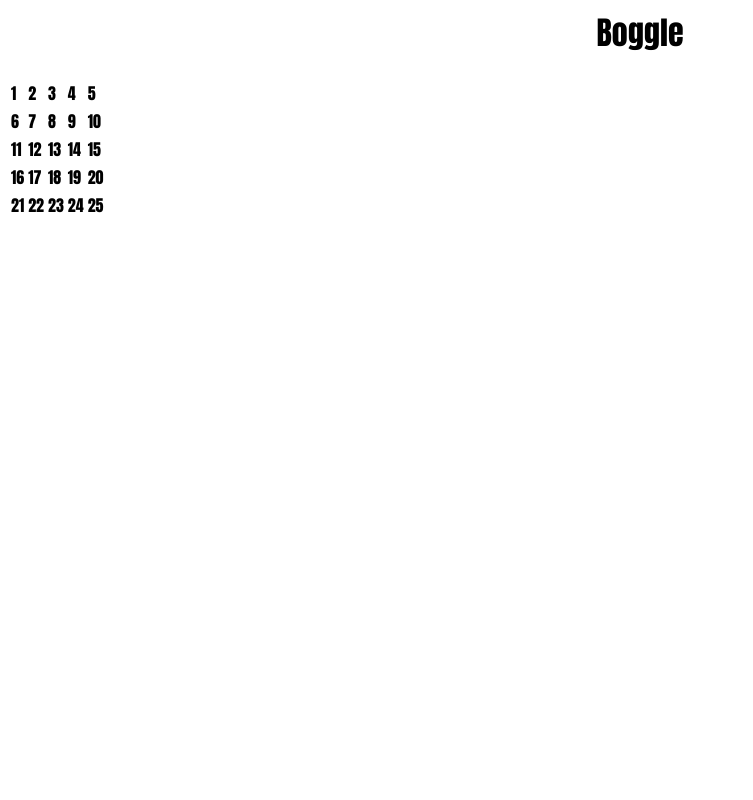
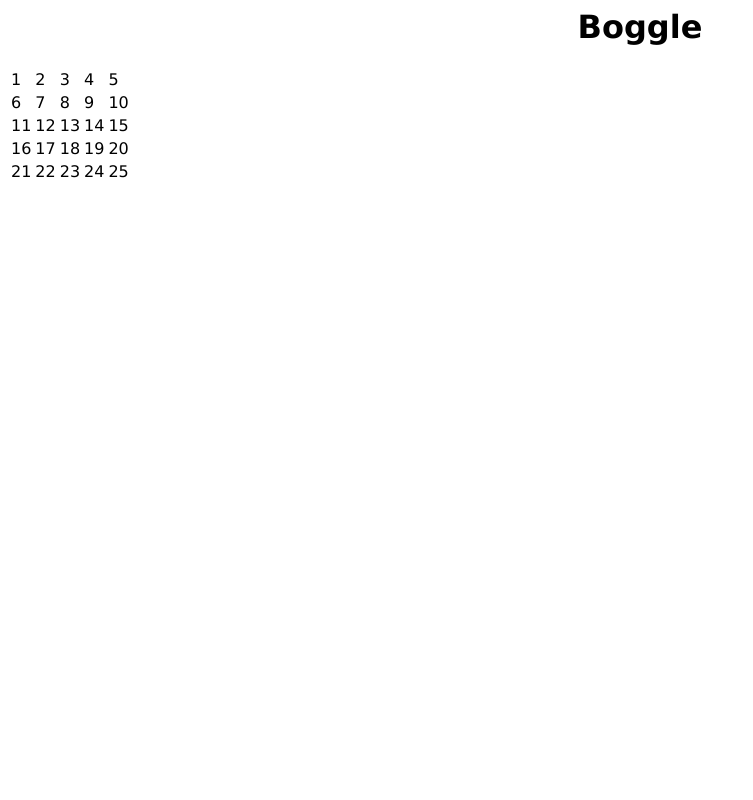
Before and after one commit to zcoder365/Boggle, a Flask app: page / in a window 1280 px wide. Shown: the whole page, without its empty margins (0-753 px from the left). Run offline with Flask 3, Linux system fonts and the light colour scheme.

Commit message:
update font family for the page

```diff
--- a/static/styles.css
+++ b/static/styles.css
@@ -1,3 +1,3 @@
 body {
-    font-family: Impact, Haettenschweiler, 'Arial Narrow Bold', sans-serif;
+    font-family: 'Lucida Sans', 'Lucida Sans Regular', 'Lucida Grande', 'Lucida Sans Unicode', Geneva, Verdana, sans-serif;
 }
```
